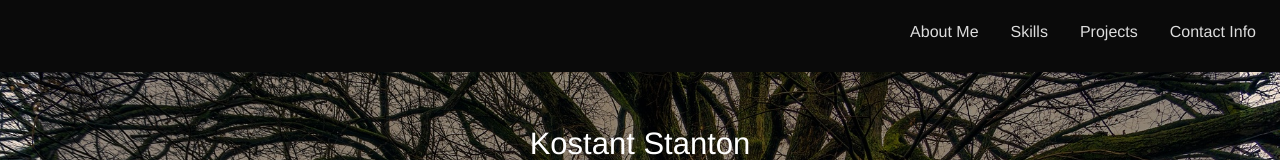
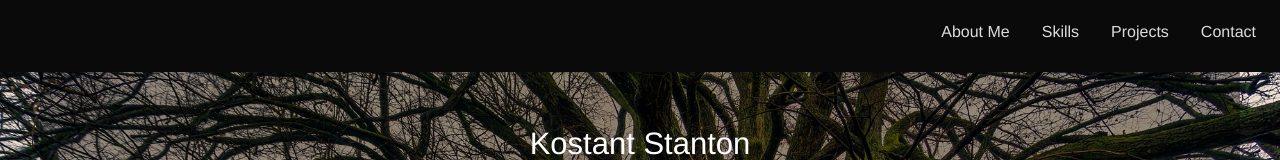
Before and after one commit to Ko-stant/portfolio, a website: page index.html in a window 1280 px wide. Shown: the top 160 px of the page. Drawn offline with Linux system fonts and the light colour scheme.

Commit message:
Trim title bar text
Removed 'info' from 'contact info'

```diff
--- a/index.html
+++ b/index.html
@@ -26,7 +26,7 @@
             <a id="menu-projects">Projects</a>
           </li>
           <li>
-            <a id="menu-contact">Contact Info</a>
+            <a id="menu-contact">Contact</a>
           </li>
         </ul>
       </div>
```
